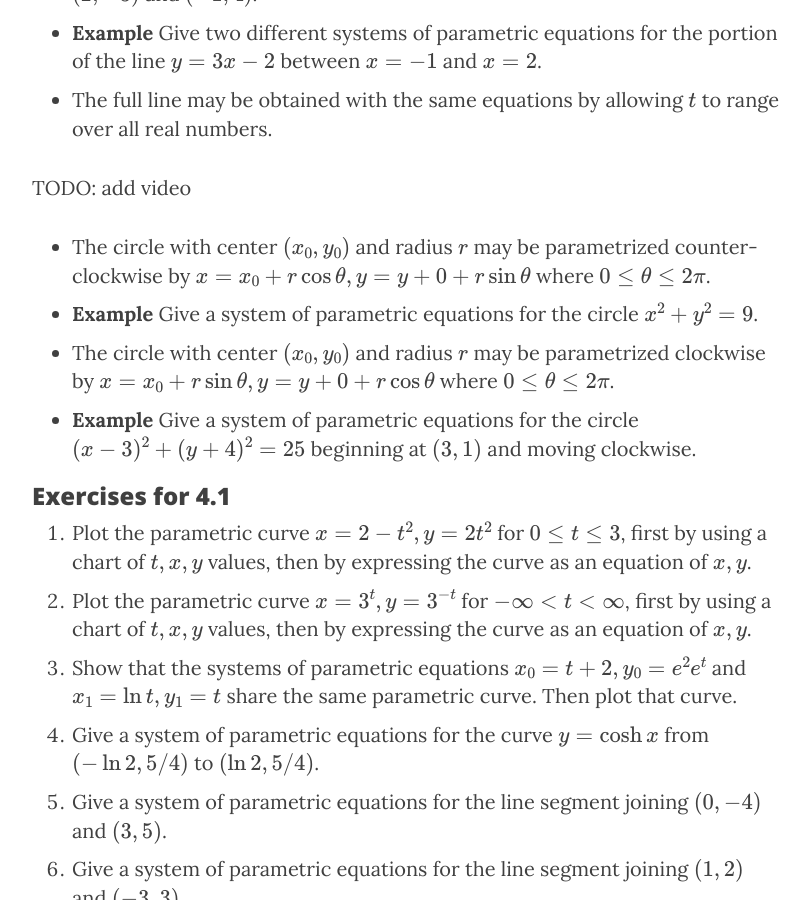
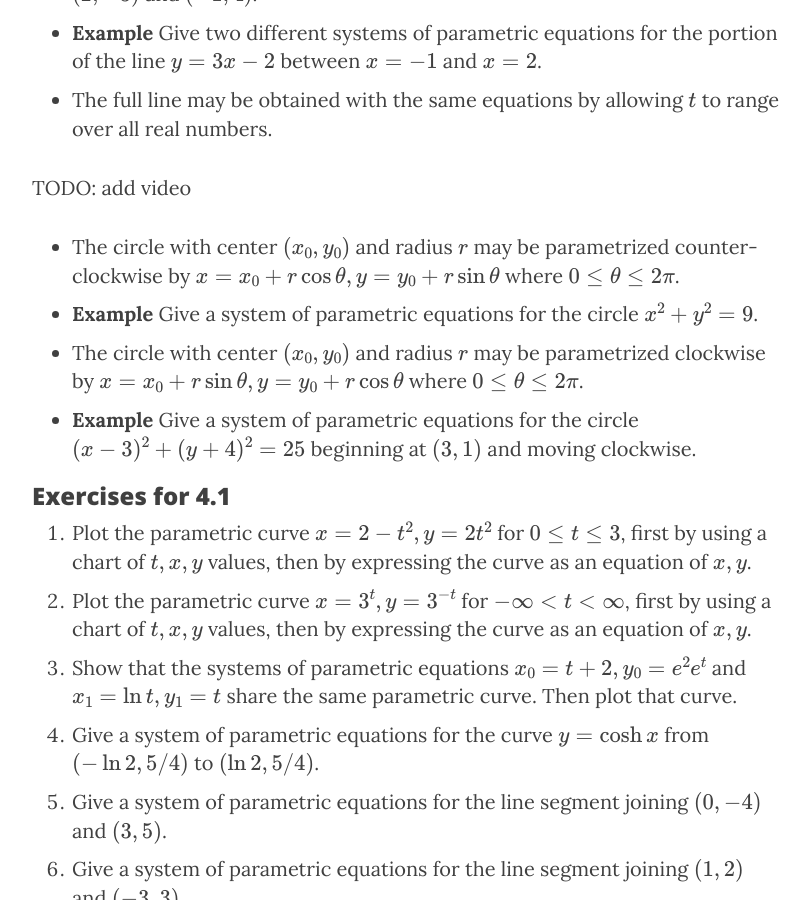
Before and after one commit to jford1906/prof.clontz.org, a Jekyll site: the page built from resources/calculus2/4/1.md, in a window 1280 px wide and 900 px high, scrolled down 2769 px. Shown: the whole window, without its empty margins (233-1043 px from the left). Built offline with Jekyll 4.4.1, drawn with Linux system fonts in a browser that asks for light colours; nearby versions of some CDN libraries; formulas are drawn with MathJax 3.

Commit message:
fix typo:

```diff
--- a/resources/calculus2/4/1.md
+++ b/resources/calculus2/4/1.md
@@ -60,13 +60,13 @@ description: Planar Parametrizations
 TODO: add video
 
 - The circle with center \\((x_0,y_0)\\) and radius \\(r\\) may be
-  parametrized counter-clockwise by \\(x=x_0+r\cos\theta,y=y+0+r\sin\theta\\)
+  parametrized counter-clockwise by \\(x=x_0+r\cos\theta,y=y_0+r\sin\theta\\)
   where \\(0\leq\theta\leq2\pi\\).
 - **Example**
   Give a system of parametric equations for the circle
   \\(x^2+y^2=9\\).
 - The circle with center \\((x_0,y_0)\\) and radius \\(r\\) may be
-  parametrized clockwise by \\(x=x_0+r\sin\theta,y=y+0+r\cos\theta\\)
+  parametrized clockwise by \\(x=x_0+r\sin\theta,y=y_0+r\cos\theta\\)
   where \\(0\leq\theta\leq2\pi\\).
 - **Example**
   Give a system of parametric equations for the circle
```
